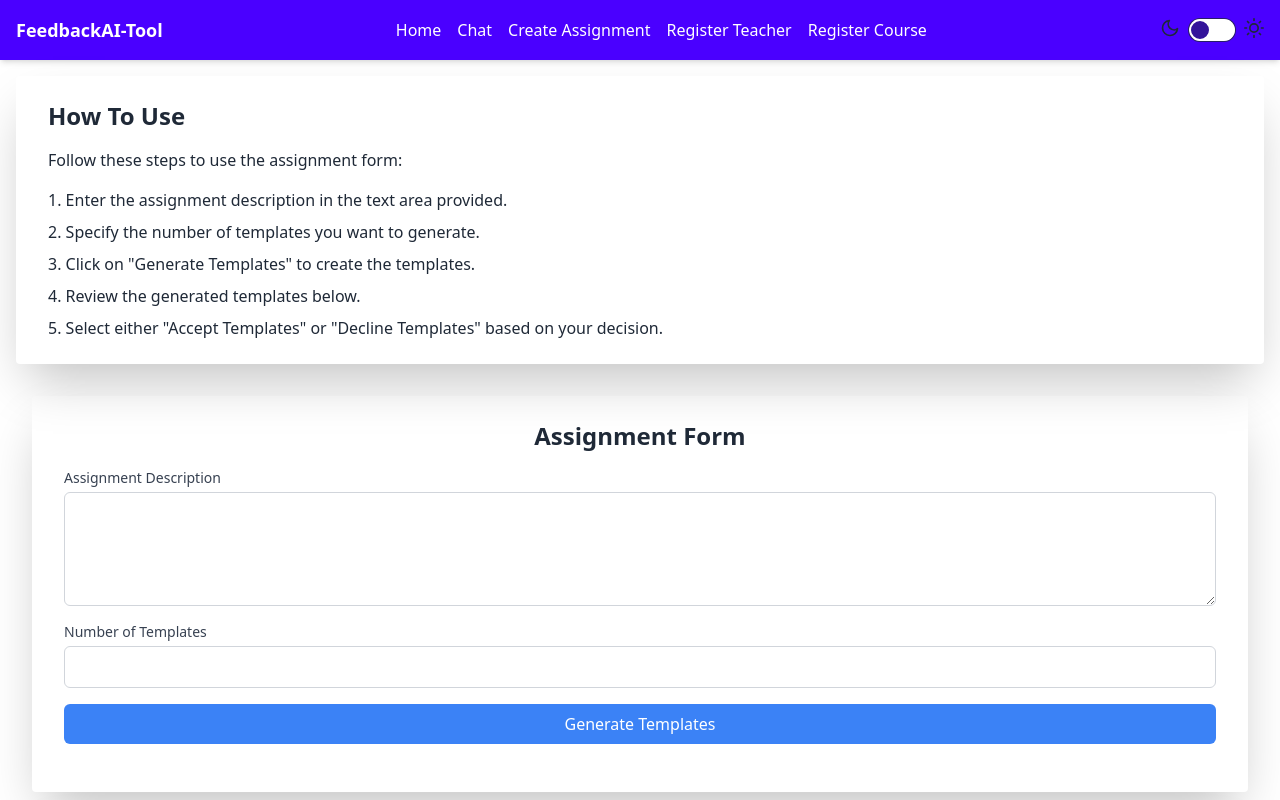
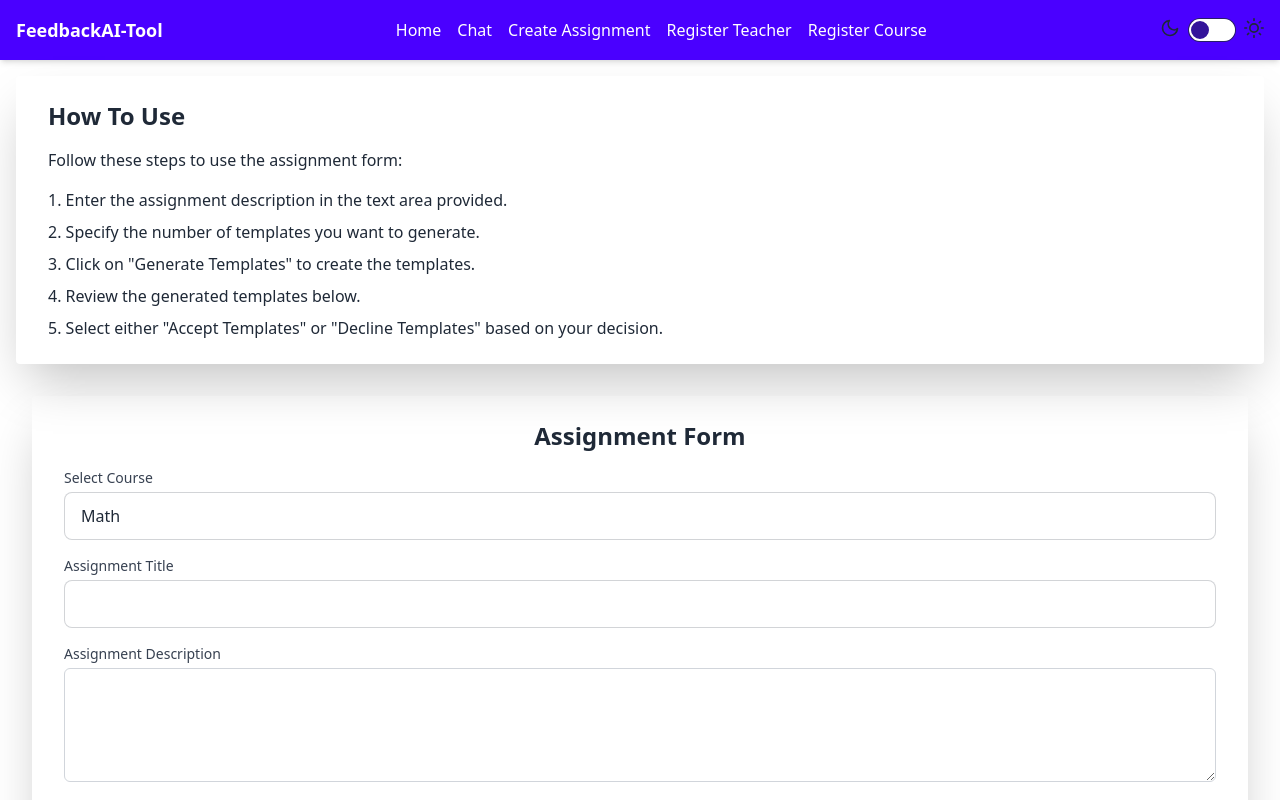
Before and after one commit to afstudeerprojecten/FeedbackAI-Tool, a React (Vite) app: page /FeedbackAI-Tool/assignment in a window 1280 px wide. Shown: the top 800 px of the page. Built offline with nearby package versions, Linux system fonts and the light colour scheme.

Commit message:
Add course selection and assignment title inputs to AssignmentForm component

```diff
--- a/src/components/AssignmentForm.tsx
+++ b/src/components/AssignmentForm.tsx
@@ -1,6 +1,8 @@
 import React, { useState } from 'react';
 
 const AssignmentForm: React.FC = () => {
+  const [course, setCourse] = useState<string>('Math'); // Mock data
+  const [title, setTitle] = useState<string>(''); // New state for assignment title
   const [description, setDescription] = useState('');
   const [templates, setTemplates] = useState('');
   const [response, setResponse] = useState<string>('');
@@ -23,6 +25,8 @@ const AssignmentForm: React.FC = () => {
   const handleSubmit = (event: React.FormEvent<HTMLFormElement>) => {
     event.preventDefault();
     // Handle form submission here (e.g., send data to backend)
+    console.log('Course:', course);
+    console.log('Title:', title);
     console.log('Description:', description);
     console.log('Templates:', templates);
   };
@@ -32,6 +36,35 @@ const AssignmentForm: React.FC = () => {
       <div className="bg-base shadow-2xl rounded px-8 pt-6 pb-8 mb-4">
         <h2 className="text-2xl font-bold mb-4 text-center">Assignment Form</h2>
         <form onSubmit={handleSubmit}>
+          <div className="mb-4">
+            <label htmlFor="course" className="block text-sm font-medium text-gray-700">
+              Select Course
+            </label>
+            <select
+              id="course"
+              className="input input-bordered w-full mt-1"
+              value={course}
+              onChange={(e) => setCourse(e.target.value)}
+            >
+              <option value="Math">Math</option>
+              <option value="Science">Science</option>
+              <option value="History">History</option>
+              {/* Add more options as needed */}
+            </select>
+          </div>
+          <div className="mb-4">
+            <label htmlFor="title" className="block text-sm font-medium text-gray-700">
+              Assignment Title
+            </label>
+            <input
+              type="text"
+              id="title"
+              className="input input-bordered w-full mt-1"
+              value={title}
+              onChange={(e) => setTitle(e.target.value)}
+              required
+            />
+          </div>
           <div className="mb-4">
             <label htmlFor="description" className="block text-sm font-medium text-gray-700">
               Assignment Description
@@ -52,7 +85,7 @@ const AssignmentForm: React.FC = () => {
             <input
               type="number"
               id="templates"
-              className="mt-1 p-2 block w-full border border-gray-300 rounded-md focus:outline-none focus:ring-indigo-500 focus:border-indigo-500"
+              className="input input-bordered w-full mt-1"
               value={templates}
               onChange={(e) => setTemplates(e.target.value)}
               required
@@ -60,7 +93,7 @@ const AssignmentForm: React.FC = () => {
           </div>
           <button
             onClick={generateTemplates}
-            className="bg-blue-500 text-white py-2 px-4 rounded-md hover:bg-blue-600 mb-4 w-full"
+            className="btn btn-primary w-full"
           >
             Generate Templates
           </button>
```
